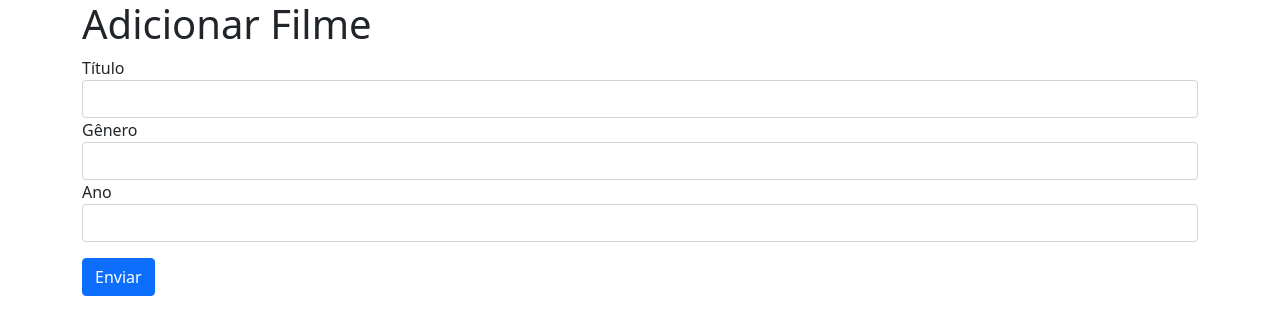
After one commit to Theallgusto01/flask_catalogo, a Flask app: page /addFilme in a window 1280 px wide. The commit adds this page. Shown: the top 335 px of the page. Run offline with Flask 3, Linux system fonts and the light colour scheme; parts of the project's set-up code (start-up, migrations or seed data) failed here and were passed over.

Commit message:
Arrumando umas coisas

```diff
--- a/app.py
+++ b/app.py
@@ -1,7 +1,27 @@
 from flask import Flask, render_template, url_for
+from flask_sqlalchemy import SQLAlchemy
+from sqlalchemy.orm import DeclarativeBase, mapped_column, Mapped
 
 
 app = Flask(__name__)
+
+class Base(DeclarativeBase):
+    pass
+
+
+app.config["SQLALCHEMY_DATABASE_URI"] = "mysql+pymysql://root:1234@localhost:3306/DATABASE"
+
+db = SQLAlchemy(model_class=Base)
+
+db.init_app(app)
+
+class Filmes(Base):
+    __tablename__ = "Filmes"
+    id: Mapped[int] = mapped_column(primary_key=True, autoincrement=True)
+    titulo: Mapped[str] = mapped_column(nullable=False)
+    genero: Mapped[str] = mapped_column(nullable=False)
+    ano: Mapped[int] = mapped_column(nullable=False)
+
 
 from views import *
 
--- a/testes_sqlalchemy.py
+++ b/database.py
@@ -1,7 +1,6 @@
 from sqlalchemy import create_engine, select, insert
 from sqlalchemy.orm import DeclarativeBase, Mapped, mapped_column, Session, sessionmaker
 import pymysql.cursors
-
 
 
 class Base(DeclarativeBase):
@@ -15,7 +14,7 @@ class Filmes(Base):
     ano: Mapped[int] = mapped_column()
 
 
-engine = create_engine("mysql+pymysql://root:1234@localhost:3306/MY_DATABASE")
+engine = create_engine("mysql+pymysql://root:1234@localhost:3306/DATABASE")
 Session = sessionmaker(engine)
 
 def add_filme(novo_filme):
@@ -40,9 +39,6 @@ def list_filmes():
 
 # add_filme(otro_filme)
 
-filmes = list_filmes()
-for filme in filmes:
-    print(f'{filme.titulo}')
 
 
     #novo_filme = Filmes(titulo='Túmulo dos Vagalumes', genero='Guerra/Drama', ano=1998)
--- a/db/database.sql
+++ b/db/database.sql
@@ -1,3 +1,5 @@
+
+
 CREATE DATABASE IF NOT EXISTS `DATABASE`
 
 
@@ -12,7 +14,7 @@ CREATE TABLE Filmes(
 
 
 
-INSERT INTO `Filmes` (Título,Gênero,Ano)
+INSERT INTO `Filmes` (titulo,genero,ano)
 VALUES (
     'O Poderoso Chefão', 'Drama/Crime', '1972'
     'Star Wars: Uma Nova Esperança', 'Ficção Científica/Aventura', '1977'
--- a/templates/base.html
+++ b/templates/base.html
@@ -14,10 +14,12 @@
 </head>
 
 <body>
+    <div class="container">
 
-    {%block content%}
+      {%block content%}{%endblock%}
 
-    {%endblock%}
+    </div>
+
 
 </body>
 
--- /dev/null
+++ b/templates/cadastro.html
@@ -0,0 +1,24 @@
+{%extends 'base.html'%}
+
+{%block content%}
+
+    <h1>{{title}}</h1>
+    <form action="{{ url_for('criar') }}" method="post" >
+        <fieldset>
+            <div class="form-group">
+                <label for="titulo">Título</label>
+                <input class="form-control" type="text" name="titulo" id="titulo">
+            </div>
+            <div class="form-group">
+                <label for="genero">Gênero</label>
+                <input class="form-control" type="text" name="genero" id="genero">
+            </div>
+            <div class="form-group">
+                <label for="ano">Ano</label>
+                <input class="form-control" type="number" name="ano" id="ano">
+            </div>
+            <button type="submit" class="btn btn-primary mt-3">Enviar</button>
+        </fieldset>
+    </form>
+
+{%endblock%}
--- a/templates/index.html
+++ b/templates/index.html
@@ -22,6 +22,5 @@
     {%endfor%}
 
   </table>
-
-
+  <a class="btn btn-primary" href="{{url_for('novo_filme')}}">Novo Filme</a>
 {%endblock%}
--- a/views.py
+++ b/views.py
@@ -1,9 +1,25 @@
 from app import app
-from flask import render_template, url_for
-from testes_sqlalchemy import list_filmes
+from flask import render_template, url_for, request, redirect
+from app import db, Filmes
 
 @app.route('/')
 def index():
-    filmes = list_filmes()
+    query = db.select(Filmes)
+    filmes = db.session.execute(query).scalars().all()
+    return render_template('index.html', title='Home', filmes=filmes)
 
-    return render_template('index.html', title='Home', filmes=filmes)
+@app.route('/addFilme')
+def novo_filme():
+    return render_template("cadastro.html", title="Adicionar Filme")
+
+@app.route('/criar', methods=['POST'])
+def criar():
+    if request.method == 'POST':
+        filme = Filmes(
+            titulo=request.form['titulo'],
+            genero=request.form['genero'],
+            ano=request.form['ano']
+        )
+        db.session.add(filme)
+        db.session.commit()
+    return redirect(url_for('index'))
```
Also changed, not shown: 1 other file.
